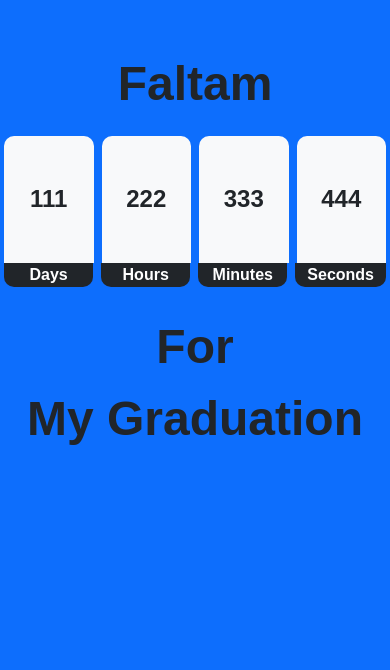
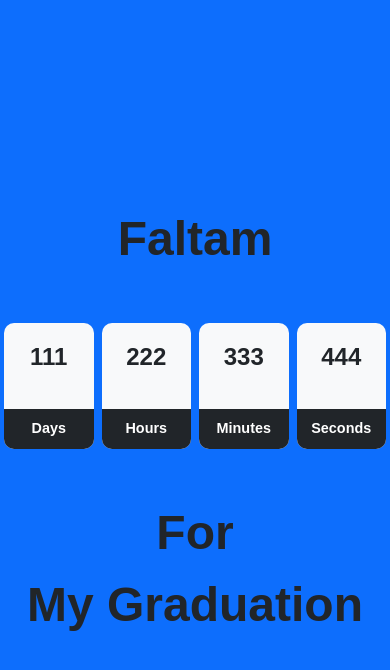
Before and after one commit to Alamito/TimeLeft-JS, a plain HTML site: page index.html in a window 390 px wide. Drawn offline with nearby package versions, Linux system fonts and the light colour scheme; a web font is replaced by a local one.

Commit message:
style - responsive ok 100%

```diff
--- a/css/responsive.css
+++ b/css/responsive.css
@@ -1,23 +1,35 @@
 @media screen and (max-width: 992px) {
     .title-first {
+        /* padding-top: 160px; */
         font-size: 3em;
     }
 
     .title-mid {
-        font-size: 3em;
+        font-size: 3.5em;
     }
 
     .title-last {
-        font-size: 3em;
+        font-size: 3.5em;
     }
 
     .time {
-        height: 25vh;
-        font-size: 3em;
+        height: 20vh;
+        font-size: 2.5em;
     }
 
-    .desc-time {
-        font-size: 2.1em;
+    .description {
+        height: 32%;
+        font-size: 0.7em;
+    }
+
+    .days,
+    .hours,
+    .minutes,
+    .seconds {
+        border-top-right-radius: 25px;
+        border-top-left-radius: 25px;
+        border-end-end-radius: 0px;
+        border-end-start-radius: 0px;
     }
 }
 
@@ -39,22 +51,33 @@
         font-size: 2.8em;
     }
 
-    .desc-time {
-        font-size: 1.8em;
+    .description {
+        height: 32%;
+        font-size: 0.6em;
+    }
+
+    .days,
+    .hours,
+    .minutes,
+    .seconds {
+        border-top-right-radius: 25px;
+        border-top-left-radius: 25px;
+        border-end-end-radius: 25px;
+        border-end-start-radius: 25px;
     }
 }
 
 @media screen and (max-width: 680px) {
     .title-first {
-        font-size: 2.5em;
+        font-size: 3em;
     }
 
     .title-mid {
-        font-size: 2.5em;
+        font-size: 3em;
     }
 
     .title-last {
-        font-size: 2.5em;
+        font-size: 3em;
     }
 
     .time {
@@ -72,12 +95,13 @@
     .seconds {
         border-start-end-radius: 10px;
         border-start-start-radius: 10px;
+        border-end-end-radius: 10px;
+        border-end-start-radius: 10px;
     }
 
-    .days-title,
-    .hours-title,
-    .minutes-title,
-    .seconds-title {
+    .description {
+        height: 32%;
+        font-size: 0.6em;
         border-bottom-left-radius: 10px;
         border-bottom-right-radius: 10px;
     }
@@ -85,7 +109,6 @@
 
 @media screen and (max-width: 576px) {
     .title-first {
-        /* height: 15vh; */
         font-size: 3em;
     }
 
@@ -104,23 +127,9 @@
         font-size: 1.5em;
     }
 
-    .desc-time {
-        /* height: 5vh; */
-        font-size: 1em;
-    }
-
-    .days,
-    .hours,
-    .minutes,
-    .seconds {
-        border-start-end-radius: 10px;
-        border-start-start-radius: 10px;
-    }
-
-    .days-title,
-    .hours-title,
-    .minutes-title,
-    .seconds-title {
+    .description {
+        height: 32%;
+        font-size: 0.6em;
         border-bottom-left-radius: 10px;
         border-bottom-right-radius: 10px;
     }
--- a/css/style.css
+++ b/css/style.css
@@ -18,21 +18,24 @@
 }
 
 .time {
-    height: 30vh;
-    font-size: 3.5em;
-}
-
-.desc-time {
-    /* height: 10vh; */
+    height: 40vh;
+    width: 100vw;
     font-size: 3em;
 }
 
-.days, .hours, .minutes, .seconds {
-    border-start-end-radius: 25px;
-    border-start-start-radius: 25px;
+.days,
+.hours,
+.minutes,
+.seconds {
+    border-top-right-radius: 25px;
+    border-top-left-radius: 25px;
+border-end-end-radius: 25px;
+        border-end-start-radius: 25px;
 }
 
-.days-title, .hours-title, .minutes-title, .seconds-title {
+.description {
+    height: 32%;
+    width: 100%;
     border-bottom-left-radius: 25px;
     border-bottom-right-radius: 25px;
 }
--- a/index.html
+++ b/index.html
@@ -12,39 +12,29 @@
         <link rel="stylesheet" href="node_modules/bootstrap/dist/css/bootstrap.css" />
         <title>How Many Time Left</title>
     </head>
-    <body>
-        <div class="container-fluid bg-primary vh-100 fw-bold">
-            <div class="d-flex row text-center pt-5">
+    <body class="bg-primary">
+        <div class="d-flex container-fluid flex-column justify-content-center align-items-center fw-bold vh-100">
+            <div class="d-flex row text-center mb-xl-3 mb-5">
                 <div class="d-flex col justify-content-center align-items-center title-first">
                     <div>Faltam</div>
                 </div>
             </div>
-            <div class="d-flex row text-center time mt-3">
-                <div class="days d-flex col bg-light text-dark mx-1 mx-sm-3 justify-content-center align-items-center">
-                    <div>111</div>
+            <div class="d-flex text-center time mb-xl-3 mb-5">
+                <div class="days d-flex flex-column col bg-light text-dark mx-1 mx-md-3 justify-content-between align-items-center">
+                    <div class="m-3 mt-xl-5 mt-md-5">111</div>
+                    <div class = "d-flex description bg-dark text-white align-items-center justify-content-center">Days</div>
                 </div>
-                <div class="hours d-flex col bg-light text-dark mx-1 mx-sm-3 justify-content-center align-items-center">
-                    <div>222</div>
+                <div class="hours d-flex flex-column col bg-light text-dark mx-1 mx-md-3 justify-content-between align-items-center">
+                    <div class="m-3 mt-xl-5 mt-md-5">222</div>
+                    <div class = "d-flex description bg-dark text-white align-items-center justify-content-center">Hours</div>
                 </div>
-                <div class="minutes d-flex col bg-light text-dark mx-1 mx-sm-3 justify-content-center align-items-center">
-                    <div>333</div>
+                <div class="minutes d-flex flex-column col bg-light text-dark mx-1 mx-md-3 justify-content-between align-items-center">
+                    <div class="m-3 mt-xl-5 mt-md-5">333</div>
+                    <div class = "d-flex description bg-dark text-white align-items-center justify-content-center">Minutes</div>
                 </div>
-                <div class="seconds d-flex col bg-light text-dark mx-1 mx-sm-3 justify-content-center align-items-center">
-                    <div>444</div>
-                </div>
-            </div>
-            <div class="d-flex row text-center desc-time mb-4">
-                <div class="days-title col bg-dark text-white mx-1 mx-sm-3">
-                    <div class="d-flex justify-content-center align-items-center" style="height: 100%">Days</div>
-                </div>
-                <div class="hours-title col bg-dark text-white mx-1 mx-sm-3">
-                    <div class="d-flex justify-content-center align-items-center" style="height: 100%">Hours</div>
-                </div>
-                <div class="minutes-title col bg-dark text-white mx-1 mx-sm-3">
-                    <div class="d-flex justify-content-center align-items-center" style="height: 100%">Minutes</div>
-                </div>
-                <div class="seconds-title col bg-dark text-white mx-1 mx-sm-3">
-                    <div class="d-flex justify-content-center align-items-center" style="height: 100%">Seconds</div>
+                <div class="seconds d-flex flex-column col bg-light text-dark mx-1 mx-md-3 justify-content-between align-items-center">
+                    <div class="m-3 mt-xl-5 mt-md-5">444</div>
+                    <div class = "d-flex description bg-dark text-white align-items-center justify-content-center">Seconds</div>
                 </div>
             </div>
             <div class="d-flex row text-center title-mid">
```
